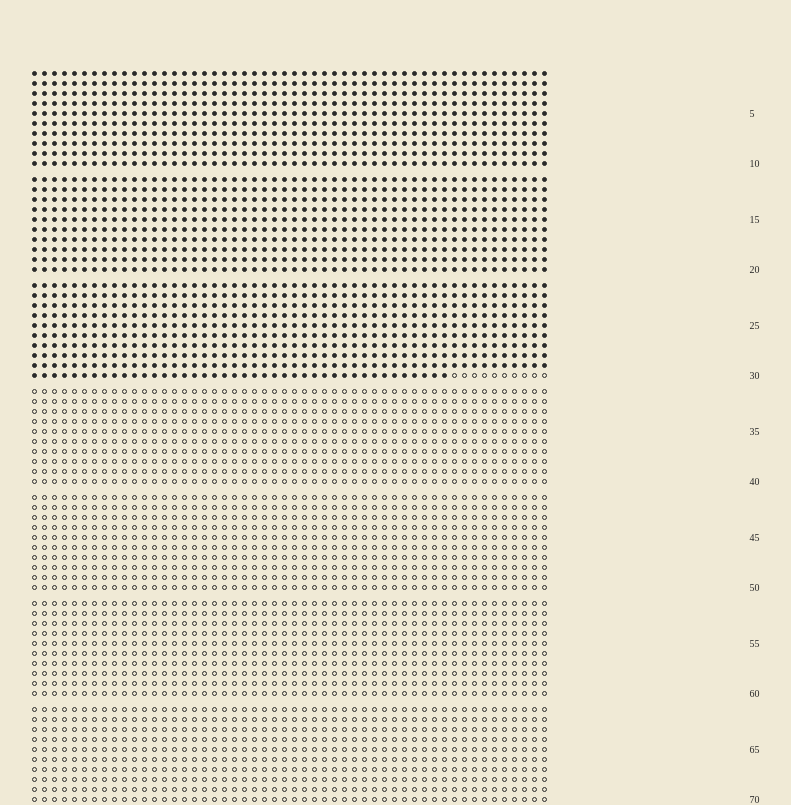
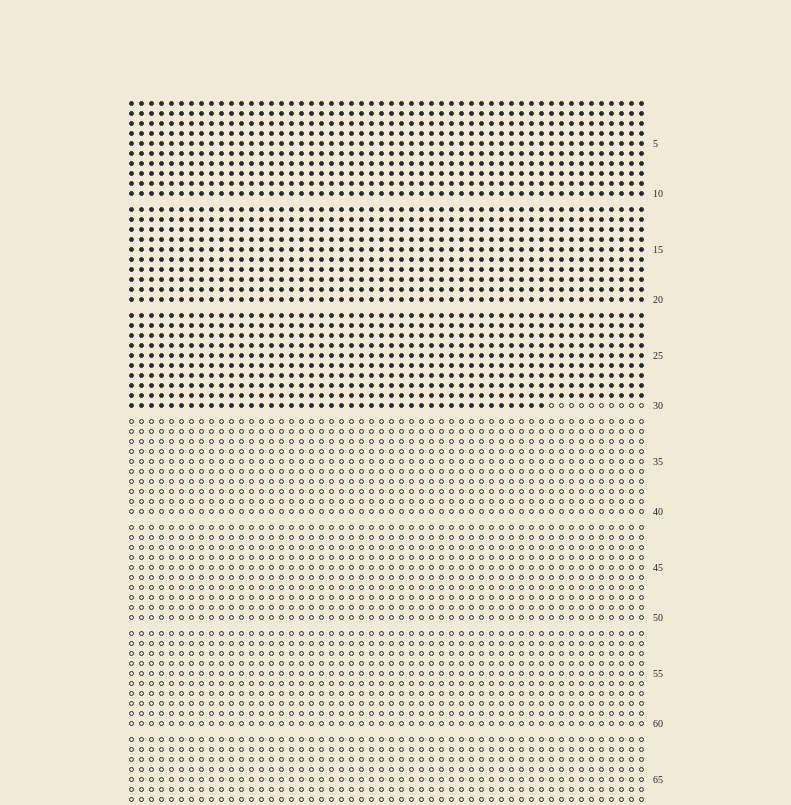
Before and after one commit to yagneshdevashrayee/calendar, a Next.js app: page /calendar in a window 1280 px wide. Shown: the top 805 px of the page, without its empty margins (254-1045 px from the left). Built offline with nearby package versions, Linux system fonts and the light colour scheme.

Commit message:
quote placements

```diff
--- a/pages/calendar.tsx
+++ b/pages/calendar.tsx
@@ -45,7 +45,8 @@ export default function CalendarPage({ title,age, dob }: CalendarPageProps) {
         />
         <div id="quote">
           <cite id="cite-quote">
-          It is not that we have a short time to live, but we waste much of it. Life is long enough, and it has been given in <br/>sufficiently generous measure to allow the achievement of very greatest things if the whole of it is well invested.
+          It is not that we have a short time to live, but we waste much of it. Life is long enough, and it has been given in
+          sufficiently generous measure to allow the achievement of very greatest things if the whole of it is well invested.
             <i><br/>
               {/* Self-knowledge, Initiative, Forbearance, Steadfast in core values
               (helped by these four) who is not distracted from goal, that is
--- a/styles.css
+++ b/styles.css
@@ -6,11 +6,14 @@ html {
   background-color: #f0ead6;
 }
 .canvas_wrapper {
-  padding: 50px 50px;
+  padding: 80px 80px;
+  max-width:min-content;
+  width: 100%;
 }
 #quote {
   text-align: center;
-  padding: 10px 0px 30px 0px;
+  padding: 0px 0px 30px 0px;
+  font-size: 22px;
 }
 .calendar {
   text-align: center !important;
```
